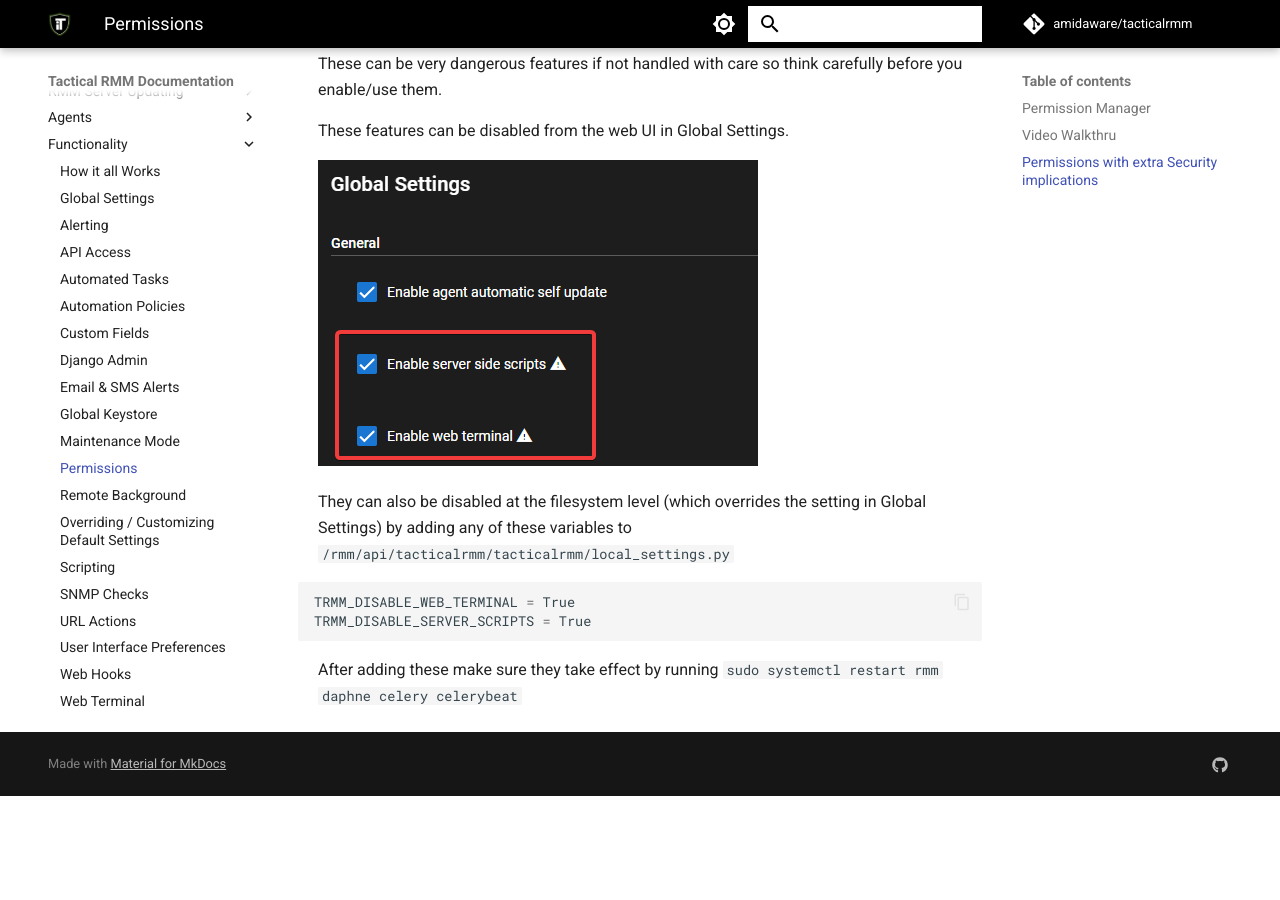
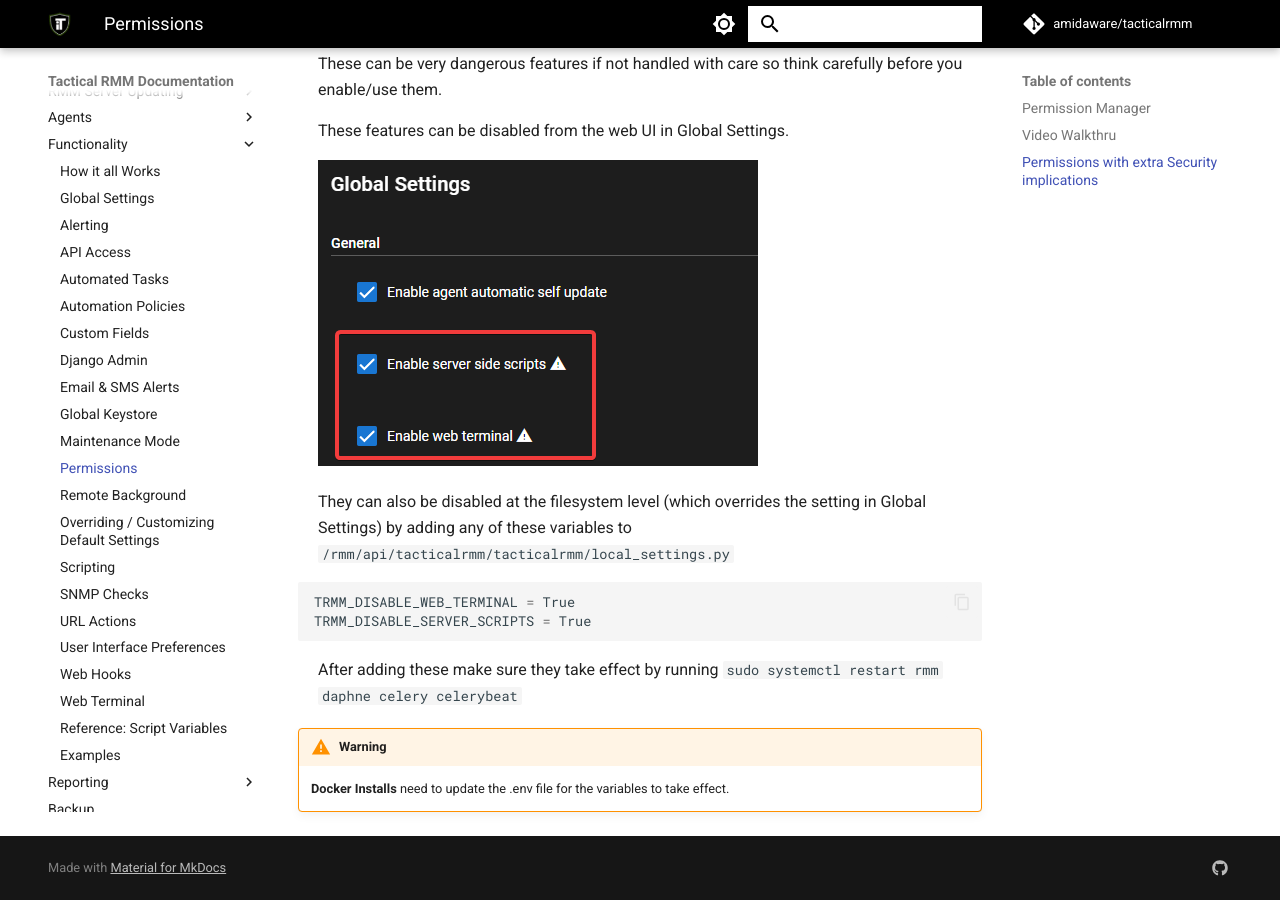
Before and after one commit to amidaware/trmm-docs, an MkDocs documentation site: the page built from docs/functions/permissions.md, in a window 1280 px wide and 900 px high, scrolled down 1521 px. Built offline with MkDocs 1.6.1 and Material for MkDocs 9.7.7, drawn with Linux system fonts in a browser that asks for light colours; comment, search, counter and statistics services are not loaded; before the commit the page ends 2317 px from its top, so only the background shows below that.

Commit message:
Update docs to reflect disabling web terminal and server scripts changes in docker

````diff
--- a/docs/functions/permissions.md
+++ b/docs/functions/permissions.md
@@ -51,3 +51,6 @@
 ```
 
 After adding these make sure they take effect by running `sudo systemctl restart rmm daphne celery celerybeat`
+
+!!!warning
+    **Docker Installs** need to update the .env file for the variables to take effect.
````
